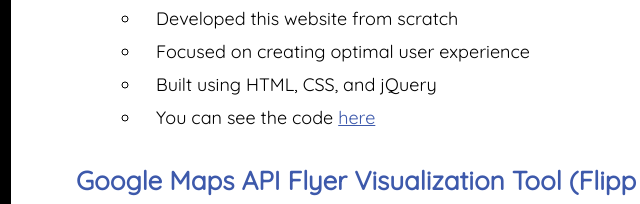
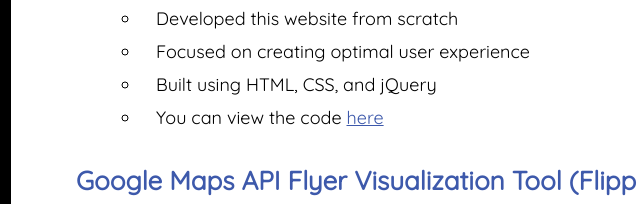
Before and after one commit to shivert/shivert.github.io, a plain HTML site: page index.html in a window 1280 px wide. Shown: the part 3349-3553 px from the top of the page, 269-909 px from the left. Drawn offline with nearby package versions, Linux system fonts and the light colour scheme; files whose address does not match are found by name.

Commit message:
Website: Cleanup

```diff
--- a/index.html
+++ b/index.html
@@ -160,7 +160,7 @@
 						<li>Developed this website from scratch</li>
 						<li>Focused on creating optimal user experience</li>
 						<li>Built using HTML, CSS, and jQuery</li>
-						<li>You can see the code <a target="_blank" id="resume" href="https://github.com/shivert/shivert.github.io">here</a></li>
+						<li>You can view the code <a target="_blank" id="resume" href="https://github.com/shivert/shivert.github.io">here</a></li>
 					</ul>
 					<p id="pro-text">Google Maps API Flyer Visualization Tool (Flipp Inc.)</p>
 					<ul class="circle">
@@ -188,24 +188,6 @@
 							<input type="hidden" name="_next" value="http://formspree.io/thanks"/>
 	 					    <input type="submit" value="Send Message" class="btn btn-default">
 					</form>
-<!-- 					<table class="contact-info">
-						<tr>
-							<td>
-								<a id="mail" href="mailto:schivert@uwaterloo.ca"><img src="images/mail.png"></a>
-							</td>
-							<td>
-								<a href="mailto:schivert@uwaterloo.ca" >schivert@uwaterloo.ca</a>
-							</td>
-						</tr>
-						<tr>
-							<td>
-								<a target="_blank" href="https://www.linkedin.com/in/shivert"><img src="images/linkedin.png"></a>
-							</td>
-							<td>
-								<a target="_blank" href="https://github.com/shivert?tab=repositories"><img src="images/GitHub_Logo.png"></a>
-							</td>
-						</tr>
-					</table> -->
 				</div>
 			</div>
 		</div>
```
